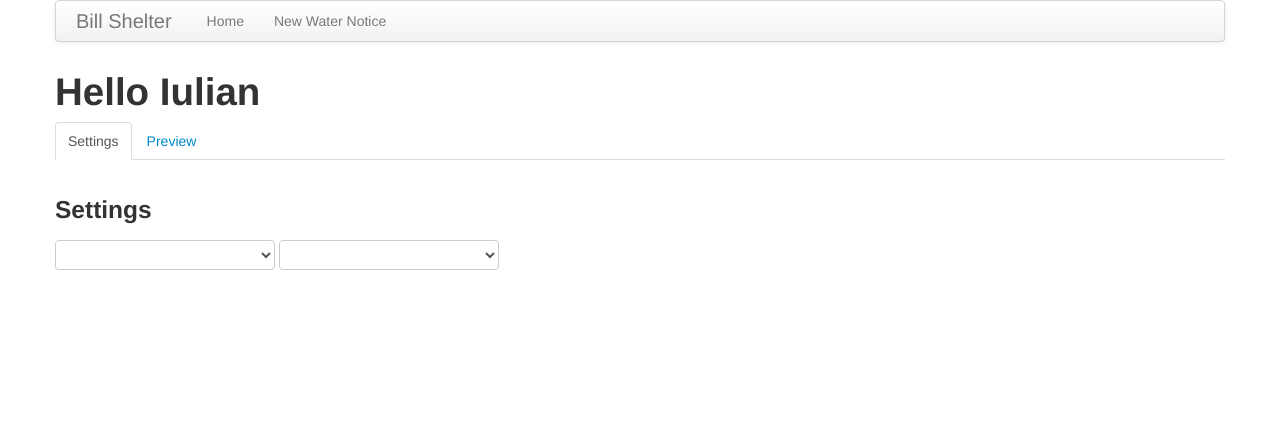
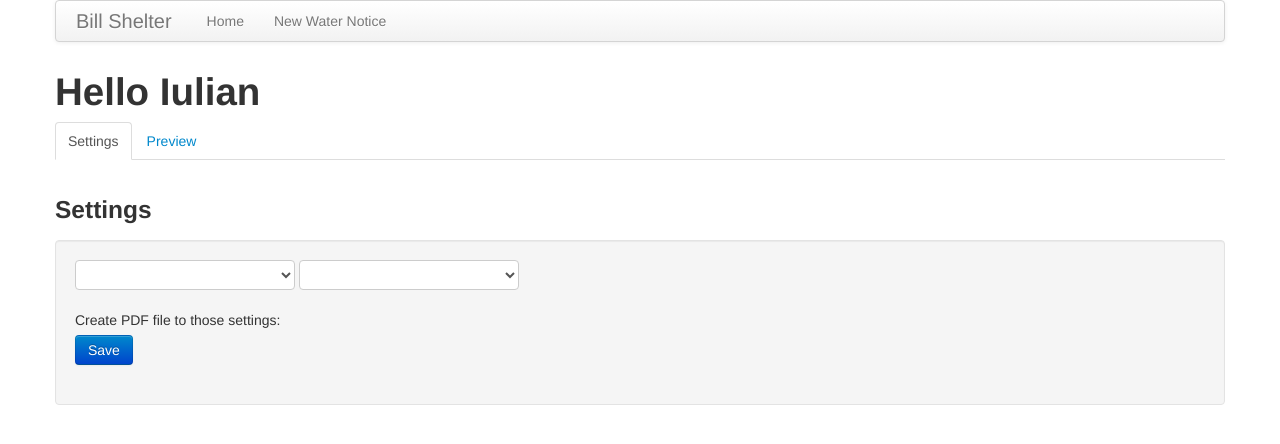
Before and after one commit to iulianstana/bill_shelter, a Flask app: page / in a window 1280 px wide. Shown: the top 444 px of the page. Run offline with Flask 2, Linux system fonts and the light colour scheme; data that the repository does not hold is empty; some libraries are stand-ins or nearby versions.

Commit message:
[save_pdf] create a form with a save button to save pdf file

```diff
--- a/app/templates/index.html
+++ b/app/templates/index.html
@@ -54,18 +54,27 @@
         <div class="tab-content">
             <div id="settings" class="tab-pane fade in active">
                 <h3>Settings</h3>
-
-                <select class="selectpicker" id="old">
+                <div class="well">
+                <form class="form-horizontal" action="{{ url_for('save_pdf') }}" method="post">
+                    <div class="control-group">
+                        <select class="selectpicker" id="old" name="old_month">
                             {% for notice in month_notice %}
                                 <option value="{{ notice.id }}" {% if loop.index0 == 1 %} selected="selected" {% endif %}>  {{ momentjs(notice.datetime).format('LL') }} </option>
                             {% endfor %}
                         </select>
-
-                <select class="selectpicker" id="new">
+                        <select class="selectpicker" id="new" name="new_month">
                             {% for notice in month_notice %}
                                 <option value="{{ notice.id }}"> {{ momentjs(notice.datetime).format('LL') }} </option>
                             {% endfor %}
                         </select>
+                    </div>
+
+                    <div class="control-group">
+                        <label>Create PDF file to those settings:</label>
+                        <input class="btn btn-primary" type="submit" value="Save" >
+                    </div>
+                </form>
+                </div>
             </div>
             <div id="preview" class="tab-pane fade">
                 <div id="content" class="page"> </div>
--- a/app/views.py
+++ b/app/views.py
@@ -33,13 +33,19 @@ def get_notice_data(old_month, new_month):
 
 @app.route('/save_pdf', methods=['GET', 'POST'])
 def save_pdf():
-    old_month = MonthNotice.query.get(1)
-    new_month = MonthNotice.query.get(2)
+    old_month = MonthNotice.query.get(int(request.form['old_month']))
+    new_month = MonthNotice.query.get(int(request.form['new_month']))
     cold_notice = get_notice_data(old_month.cold_notice, new_month.cold_notice)
     hot_notice = get_notice_data(old_month.hot_notice, new_month.hot_notice)
     render_obj = render_template('water_notice.html', notices=[cold_notice, hot_notice])
-    from_string(render_obj, "water_shelter/test.pdf", options=pdf_options)
-    return redirect(url_for('demo_notice'))
+
+    # save to pdf and redirect to index
+    # <number>_<YEAR-MONTH>_<YEAR-MONTH>.pdf ex: 8_2016-12_2017-12.pdf
+    pdf_name = "%d_%s_%s.pdf" % (default_notice(new_month.datetime),
+                             old_month.datetime.strftime("%Y-%m"),
+                             new_month.datetime.strftime("%Y-%m"),)
+    from_string(render_obj, os.path.join("water_shelter", pdf_name), options=pdf_options)
+    return redirect(url_for('index'))
 
 
 @app.route('/new_water_notice', methods=['GET', 'POST'])
--- a/config.py
+++ b/config.py
@@ -17,7 +17,7 @@ pdf_options = {
 
 indent_const = {
     'notice_number': 6,
-    'time_frame': 30,
+    'time_frame': 75,
     'type': 15,
     'complete_date': 20,
 }
```
Lines whose indentation alone changed are shown as unchanged.
